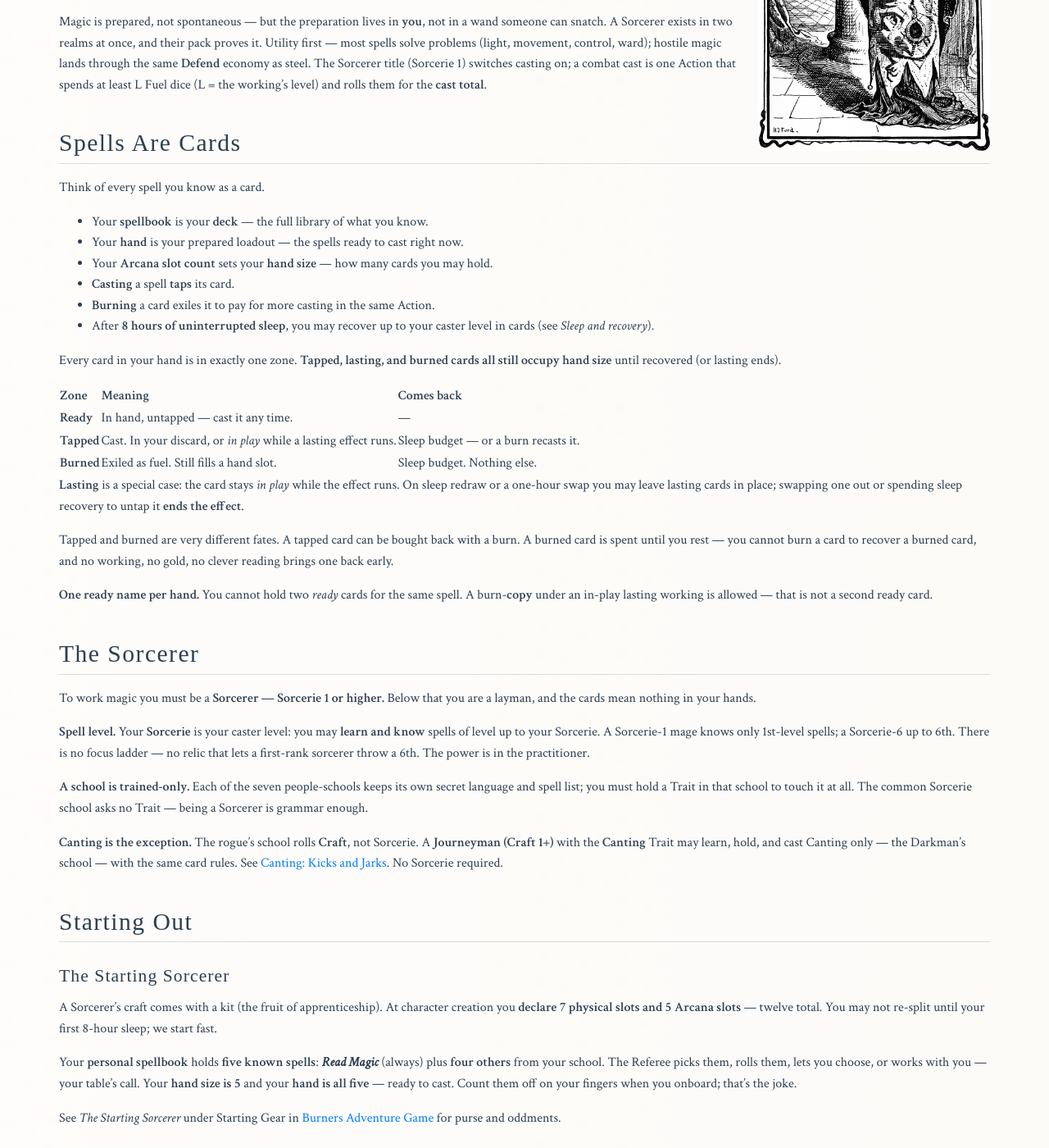
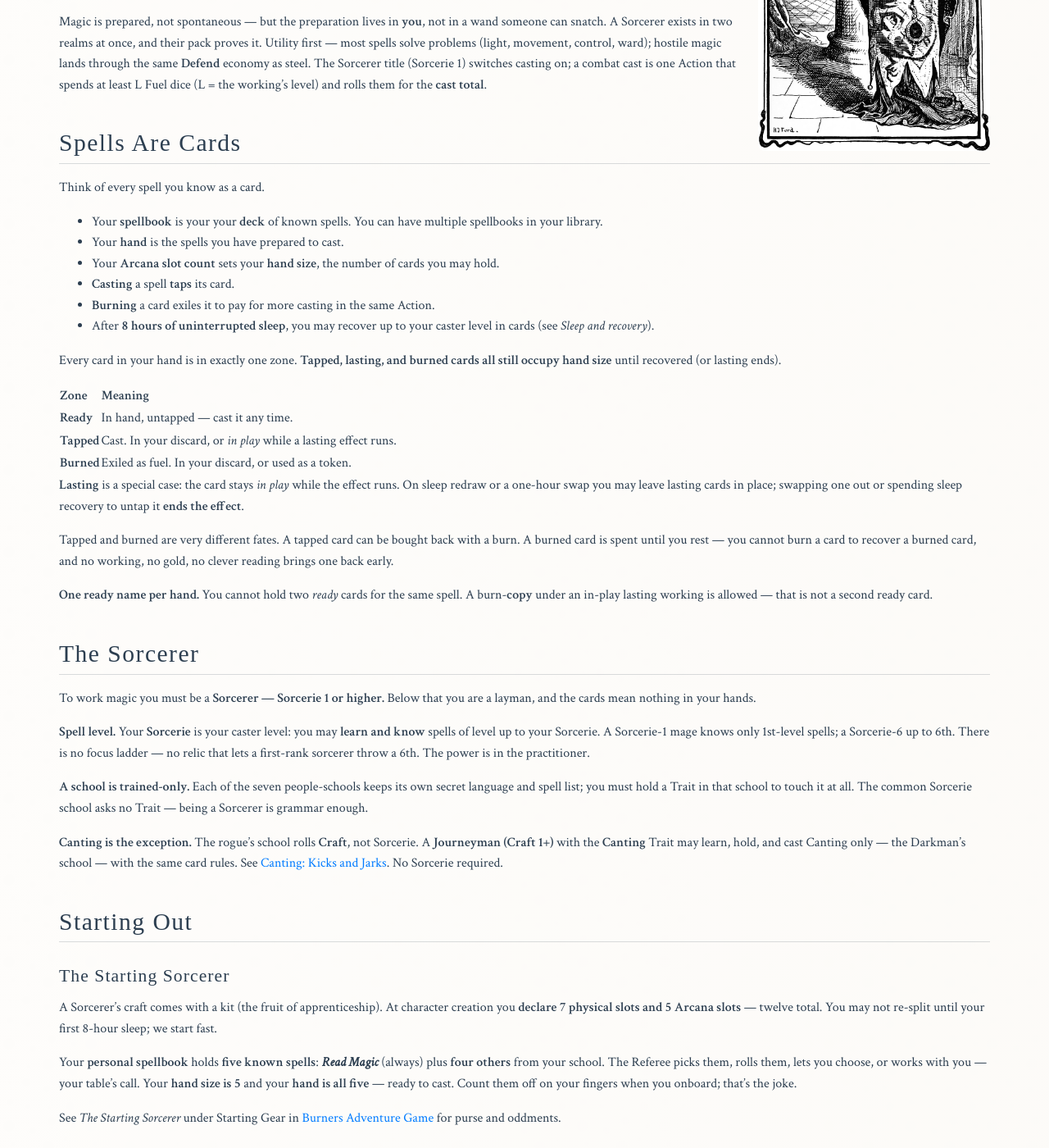
Before and after one commit to paulabrams/burners, a Jekyll site: the page built from markdown/burners-sorcerie.md, in a window 1280 px wide and 1400 px high, scrolled down 338 px. Shown: the whole window at 82% size. Built offline with Jekyll 4.4.1, drawn with Linux system fonts in a browser that asks for light colours; some web fonts are replaced; some of the changed text lies outside the part shown.

Commit message:
Update burners-sorcerie.md

```diff
--- a/markdown/burners-sorcerie.md
+++ b/markdown/burners-sorcerie.md
@@ -26,9 +26,9 @@
 
 Think of every spell you know as a card.
 
-- Your **spellbook** is your **deck** — the full library of what you know.
-- Your **hand** is your prepared loadout — the spells ready to cast right now.
-- Your **Arcana slot count** sets your **hand size** — how many cards you may hold.
+- Your **spellbook** is your your **deck** of known spells. You can have multiple spellbooks in your library.
+- Your **hand** is the spells you have prepared to cast.
+- Your **Arcana slot count** sets your **hand size**, the number of cards you may hold.
 - **Casting** a spell **taps** its card.
 - **Burning** a card exiles it to pay for more casting in the same Action.
 - After **8 hours of uninterrupted sleep**, you may recover up to your caster level in
@@ -37,11 +37,11 @@
 Every card in your hand is in exactly one zone. **Tapped, lasting, and burned cards all
 still occupy hand size** until recovered (or lasting ends).
 
-| Zone | Meaning | Comes back |
+| Zone | Meaning |
 | --- | --- | --- |
-| **Ready** | In hand, untapped — cast it any time. | — |
-| **Tapped** | Cast. In your discard, or *in play* while a lasting effect runs. | Sleep budget — or a burn recasts it. |
-| **Burned** | Exiled as fuel. Still fills a hand slot. | Sleep budget. Nothing else. |
+| **Ready** | In hand, untapped — cast it any time. |
+| **Tapped** | Cast. In your discard, or *in play* while a lasting effect runs. |
+| **Burned** | Exiled as fuel. In your discard, or used as a token. |
 
 **Lasting** is a special case: the card stays *in play* while the effect runs. On sleep
 redraw or a one-hour swap you may leave lasting cards in place; swapping one out or
@@ -100,9 +100,11 @@
 ## Arcana Slots
 
 You have twelve item slots. As a Sorcerer (or a Canting Journeyman), you **declare a
-split**: so many slots are **physical**, so many are **Arcana**. The **number** of Arcana
-slots is your **hand size**. Arcana slots are inventory for **Wizard Drip** (or a rogue's
-kicks) — they do **not** hold cards. Your **hand** is personal; the cards live in you.
+split**: so many slots are **physical**, so many are **Arcana**. Arcana slots hold
+**Wizard Drip** (or a rogue's kicks) — arcana items, not spells. The **number** of
+Arcana slots is your **hand size**: how many spells you can hold ready. Your **hand**
+is separate from inventory and Arcana slots; it is your ready spells, pictured as
+cards. The cards live in you.
 
 - **Re-split on rest.** On any 8-hour sleep you may redeclare the split. A Sorcerer who
   wants a six-card hand walks into the dark with six Arcana slots of drip; power is paid
```
